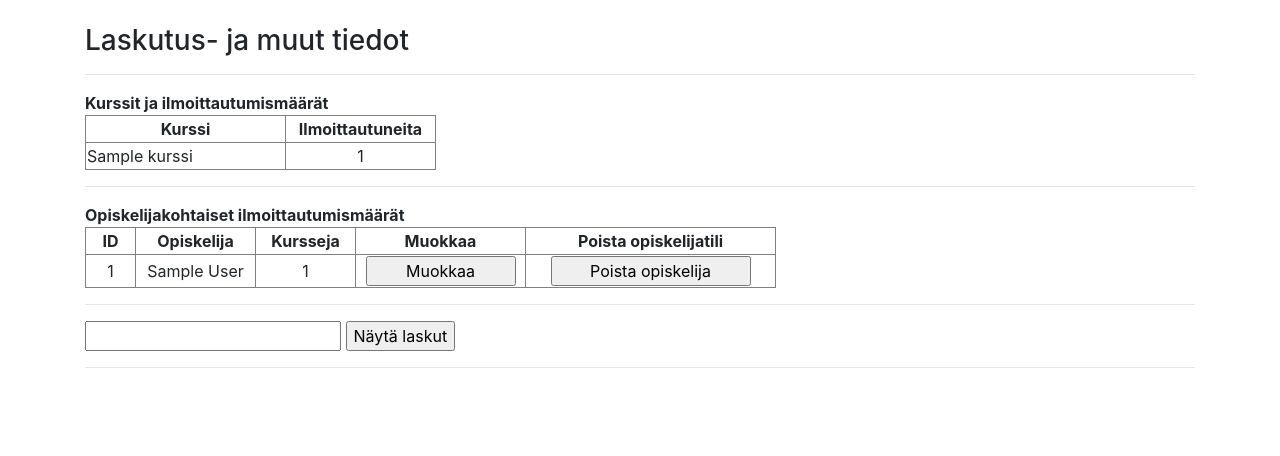
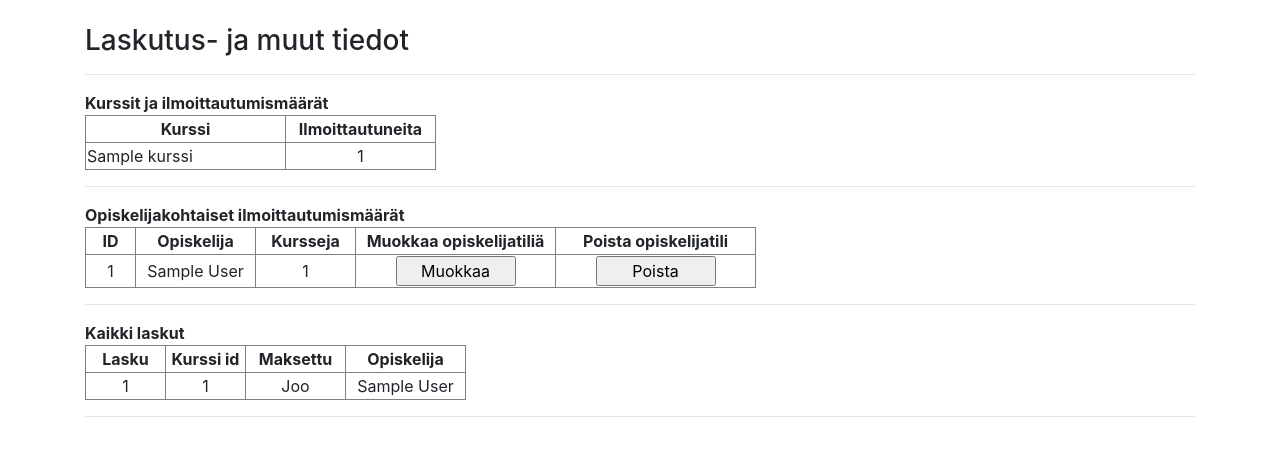
Before and after one commit to aarekr/Opinahjo, a Flask app: page /invoices/ in a window 1280 px wide. Shown: the part 56-512 px from the top of the page. Run offline with Flask 2, Linux system fonts and the light colour scheme; a user stored in the database is signed in; tables that the repository leaves empty hold one stand-in row (values such as "Sample post"); some libraries are stand-ins or nearby versions.

Commit message:
Opiskelija voi luoda laskun ja maksaa sen

```diff
--- a/application/auth/models.py
+++ b/application/auth/models.py
@@ -1,6 +1,6 @@
 from application import db
 from application.models import Base
-from application.models import enrollments
+from application.models import enrollments, userinvoices
 from application.kurssit.models import Kurssi
 from sqlalchemy.sql import text
 
@@ -16,6 +16,7 @@ class User(Base):
     user_role = db.Column(db.String(80))
 
     enrollments = db.relationship('Kurssi', secondary=enrollments,  backref=db.backref('users', lazy=True))
+    userinvoices = db.relationship('Invoice', secondary=userinvoices, backref=db.backref('users', lazy=True))
 
     def __init__(self, name, username, password, student, teacher, user_role):
         self.name = name
@@ -146,3 +147,14 @@ class User(Base):
         for row in res:
             response.append({"course":row[0], "count":row[1]})
         return response
+
+    @staticmethod # kaikki laskut
+    def all_invoices(): # allinvoices.html
+        stmt = text("SELECT Invoice.id, Invoice.kurssi_id, Invoice.paid, Invoice.account_id, Account.name "
+                    "FROM Invoice, Account "
+                    "WHERE Invoice.account_id = Account.id")
+        res = db.engine.execute(stmt)
+        response = []
+        for row in res:
+            response.append({"id":row[0], "kurssi_id":row[1], "paid":row[2], "account_id":row[3], "student_name":row[4]})
+        return response
--- a/application/auth/views.py
+++ b/application/auth/views.py
@@ -30,7 +30,7 @@ def auth_login():
 @app.route("/auth/logout")
 def auth_logout():
     logout_user()
-    return redirect(url_for("kurssit_index"))
+    return redirect(url_for("index"))
 
 
 # uuden opiskelijatilin rekisteröinti
@@ -101,7 +101,7 @@ def update_student(student_id):
     student.name = form.username.data
 
     db.session().commit()
-    return redirect(url_for("kurssit_index"))
+    return redirect(url_for("user", usernimi=current_user.username))
 
 # opiskelijatilin poisto
 @app.route("/deletestudent/<student_id>/", methods=["POST"])
--- a/application/laskut/views.py
+++ b/application/laskut/views.py
@@ -1,7 +1,10 @@
-from application import app
+from application import app, db
 from flask import redirect, render_template, request, url_for
 from flask_login import login_required, current_user
 from application.auth.models import User
+from application.kurssit.models import Kurssi
+from application.models import enrollments, userinvoices
+from application.laskut.models import Invoice
 
 @app.route("/invoices/")
 @login_required
@@ -11,7 +14,43 @@ def show_invoices():
 
     courses_and_enrollments_count = User.courses_and_enrollments_count()
     student_enrollments_count = User.student_enrollments_count()
+    all_invoices = User.all_invoices()
     return render_template("laskut/allinvoices.html",
         courses_and_enrollments_count=courses_and_enrollments_count,
-        student_enrollments_count=student_enrollments_count
+        student_enrollments_count=student_enrollments_count,
+        all_invoices=all_invoices
     )
+
+# opiskelija luo laskun
+@app.route("/invoices/create/<kurssi_id>/<user_id>/")
+def create_invoice(kurssi_id, user_id):
+    print("*****Opiskelija luo laskun")
+    print("*****Kurssi_id: ", kurssi_id)
+    print("*****User___id: ", user_id)
+
+    course = Kurssi.query.get(kurssi_id)
+    invoice = Invoice(kurssi_id)
+
+    invoice.account_id = user_id
+
+    db.session().add(invoice)
+    db.session().commit()
+
+    invoice = Invoice.query.get(invoice.id)
+    print("*****Laskun numero: ", invoice.id)
+    invoice_number = invoice.id
+
+    return render_template("laskut/invoice.html",
+        invoice_number=invoice_number
+    )
+
+# opiskelija maksaa laskun
+@app.route("/invoices/pay/<invoice_number>/", methods=["POST"])
+def pay_invoice(invoice_number):
+    print("*****Maksetaan lasku ", invoice_number)
+    invoice = Invoice.query.get(invoice_number)
+    invoice.paid = True
+    print("*****Lasku maksettu: ", invoice.paid)
+    db.session().commit()
+
+    return redirect(url_for("index"))
--- a/application/models.py
+++ b/application/models.py
@@ -2,6 +2,11 @@ from application import db
 
 enrollments = db.Table('enrollments',                   # tähän:, ondelete='cascade'  -molempiin
     db.Column('kurssi_id', db.Integer, db.ForeignKey('kurssi.id'), primary_key=True),
+    db.Column('account_id', db.Integer, db.ForeignKey('account.id'), primary_key=True)
+)
+
+userinvoices = db.Table('userinvoices',
+    db.Column('invoice_id', db.Integer, db.ForeignKey('invoice.id'), primary_key=True),
     db.Column('account_id', db.Integer, db.ForeignKey('account.id'), primary_key=True)
 )
 
--- a/application/templates/index.html
+++ b/application/templates/index.html
@@ -6,7 +6,8 @@
     <center><i>Tarjoamme ohjelmoinnin kursseja</i></center>
   <p><hr>
 
-Siirry Opetusohjelma-sivulle tarkastelemaan kursseja
+Siirry Opetusohjelma-sivulle tarkastelemaan kursseja. <br />
+Kaikki kurssimme maksavat 100 euroa.
 
 
 {% endblock %}
--- a/application/templates/laskut/allinvoices.html
+++ b/application/templates/laskut/allinvoices.html
@@ -3,8 +3,7 @@
 
 {% block body %}
 
-<h3>Laskutus- ja muut tiedot</h3>
-<hr>
+<h3>Laskutus- ja muut tiedot</h3> <hr>
 
 {% if courses_and_enrollments_count is defined %}
   <b>Kurssit ja ilmoittautumismäärät</b> <br />
@@ -15,8 +14,8 @@
     </tr>
     {% for row in courses_and_enrollments_count %}
     <tr>
-      <td>{{row.course}}</td>
-      <td style="text-align: center">{{row.count}}</td>
+      <td>{{ row.course }}</td>
+      <td style="text-align: center">{{ row.count }}</td>
     </tr>
     {% endfor %}
   </table>
@@ -31,8 +30,8 @@
       <th width="50" style="text-align: center">ID</th>
       <th width="120" style="text-align: center">Opiskelija</th>
       <th width="100" style="text-align: center">Kursseja</th>
-      <th width="170" style="text-align: center">Muokkaa</th>
-      <th width="250" style="text-align: center">Poista opiskelijatili</th>
+      <th width="200" style="text-align: center">Muokkaa opiskelijatiliä</th>
+      <th width="200" style="text-align: center">Poista opiskelijatili</th>
     </tr>
     {% for row in student_enrollments_count %}
     {% if row.student %}
@@ -42,27 +41,44 @@
       <td style="text-align: center">{{ row.count }}</td>
       <td style="text-align: center">
         <a href="{{ url_for('modify_student', student_id=row.id) }}">
-          <input type="submit" value="Muokkaa" style="width:150px"/></a>
+          <input type="submit" value="Muokkaa" style="width:120px"/></a>
       </td>
       <td style="text-align: center">
         <form method="POST" action="{{ url_for('delete_student', student_id=row.id) }}">
-          <input type="submit" value="Poista opiskelija" style="width:200px" />
+          <input type="submit" value="Poista" style="width:120px" />
         </form>
       </td>
     </tr>
     {% endif %}
     {% endfor %}
   </table>
+  <hr>
 {% endif %}
-  <hr>
 
 
-<form method="GET" action="{{ url_for('show_invoices') }}">
-  <input type="text" name="name"/>
-  <input type="submit" value="Näytä laskut"/>
-</form>
-
-<hr>
-
+{% if all_invoices is defined %}
+  <b>Kaikki laskut</b> <br />
+  <table border="1">
+    <tr>
+      <th width="80" style="text-align: center">Lasku</th>
+      <th width="80" style="text-align: center">Kurssi id</th>
+      <th width="100" style="text-align: center">Maksettu</th>
+      <th width="120" style="text-align: center">Opiskelija</th>
+    </tr>
+    {% for row in all_invoices %}
+    <tr>
+      <td style="text-align: center">{{ row.id }}</td>
+      <td style="text-align: center">{{ row.kurssi_id }}</td>
+      <td style="text-align: center">
+        {% if row.paid %} Joo
+        {% elif not row.paid %} Ei
+        {% endif %}
+      </td>
+      <td style="text-align: center">{{ row.student_name }}</td>
+    </tr>
+    {% endfor %}
+  </table>
+  <hr>
+{% endif %}
 
 {% endblock %}
--- a/requirements.txt
+++ b/requirements.txt
@@ -1,3 +1,4 @@
+
 
 click==7.1.2
 dnspython==1.16.0
```
Also changed, not shown: application/kurssit/views.py (+10 -9 lines), application/laskut/models.py (+9 -9 lines), application/templates/laskut/invoice.html (added, +17 -0 lines), application/templates/user.html (+8 -8 lines), README.md, 1 other file.
